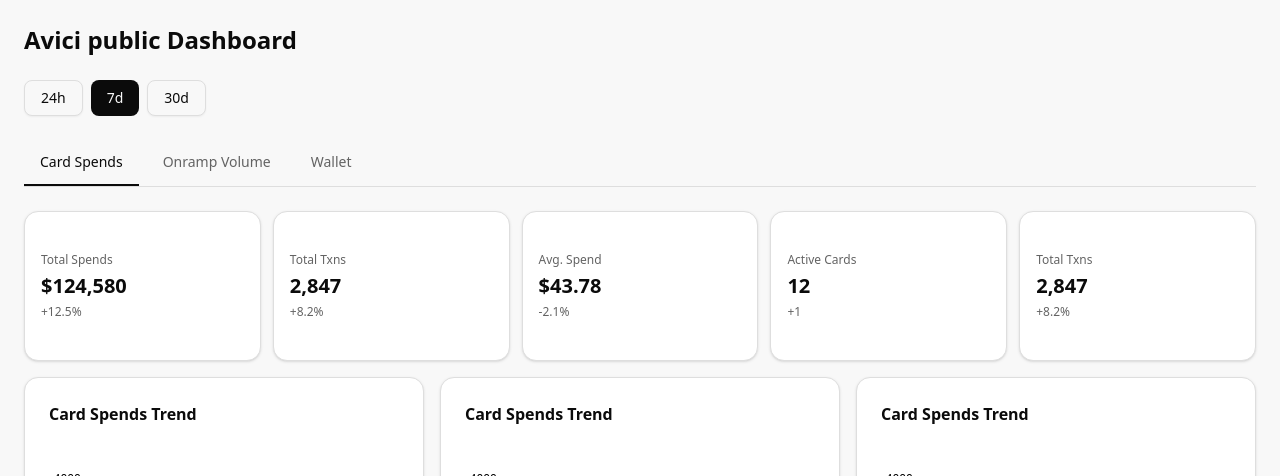
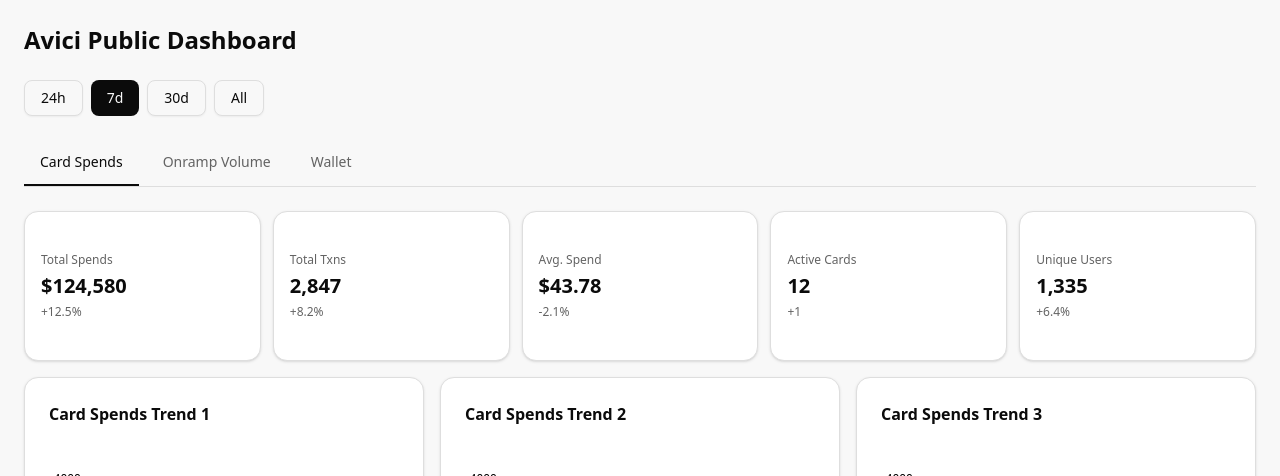
Before and after one commit to yagnadeepxo/avici-public-dashboard, a Next.js app in the folder frontend/: page / in a window 1280 px wide. Shown: the top 476 px of the page. Built offline with nearby package versions, Linux system fonts and the light colour scheme.

Commit message:
chore: fix UI

```diff
--- a/frontend/src/components/dashboard.tsx
+++ b/frontend/src/components/dashboard.tsx
@@ -6,7 +6,7 @@
 import TimeSeriesChart from "./time_series_chart"
 import CurrencyBreakdown from "./currency_breakdown"
 
-type TimePeriod =  "all" | "24h" | "7d" | "30d"
+type TimePeriod = "all" | "24h" | "7d" | "30d"
 type ActiveSection = "card-spends" | "onramp" | "wallet"
 
 export default function Dashboard() {
@@ -18,19 +18,19 @@
       <div className="max-w-7xl mx-auto">
         {/* Header */}
         <div className="mb-6">
-          <h1 className="text-2xl font-bold text-foreground">Avici public Dashboard</h1>
+          <h1 className="text-2xl font-bold text-foreground">Avici Public Dashboard</h1>
         </div>
 
-        {/* Time Period Filter - Shared across all sections */}
+        {/* Time Period Filter */}
         <div className="flex gap-2 mb-6">
-          {(["24h", "7d", "30d"] as const).map((period) => (
+          {(["24h", "7d", "30d", "all"] as const).map((period) => (
             <Button
               key={period}
               onClick={() => setTimePeriod(period)}
               variant={timePeriod === period ? "default" : "outline"}
-              className="font-medium text-sm"
+              className="font-medium text-sm capitalize"
             >
-              {period === "24h" ? "24h" : period}
+              {period === "all" ? "All" : period}
             </Button>
           ))}
         </div>
@@ -89,40 +89,25 @@
               </Card>
               <Card className="border border-border bg-card">
                 <CardContent className="p-4">
-                  <p className="text-xs text-muted-foreground mb-1">Total Txns</p>
-                  <p className="text-xl font-bold">2,847</p>
-                  <p className="text-xs text-muted-foreground mt-1">+8.2%</p>
+                  <p className="text-xs text-muted-foreground mb-1">Unique Users</p>
+                  <p className="text-xl font-bold">1,335</p>
+                  <p className="text-xs text-muted-foreground mt-1">+6.4%</p>
                 </CardContent>
               </Card>
             </div>
 
-            {/* Charts and Details */}
+            {/* Charts */}
             <div className="grid grid-cols-1 lg:grid-cols-3 gap-4">
-              <Card className="border border-border bg-card">
+              {[1, 2, 3].map((i) => (
+                <Card key={i} className="border border-border bg-card">
                   <CardHeader className="pb-3">
-                  <CardTitle className="text-base font-semibold">Card Spends Trend</CardTitle>
+                    <CardTitle className="text-base font-semibold">Card Spends Trend {i}</CardTitle>
                   </CardHeader>
                   <CardContent>
                     <TimeSeriesChart title="Card Spends" period={timePeriod} />
                   </CardContent>
                 </Card>
-              <Card className="border border-border bg-card">
-                <CardHeader className="pb-3">
-                  <CardTitle className="text-base font-semibold">Card Spends Trend</CardTitle>
-                </CardHeader>
-                <CardContent>
-                  <TimeSeriesChart title="Card Spends" period={timePeriod} />
-                </CardContent>
-              </Card>
-              <Card className="border border-border bg-card">
-                <CardHeader className="pb-3">
-                  <CardTitle className="text-base font-semibold">Card Spends Trend</CardTitle>
-                </CardHeader>
-                <CardContent>
-                  <TimeSeriesChart title="Card Spends" period={timePeriod} />
-                </CardContent>
-              </Card>
-
+              ))}
             </div>
           </div>
         )}
@@ -130,67 +115,34 @@
         {/* Onramp Volume Section */}
         {activeSection === "onramp" && (
           <div className="space-y-4">
-            {/* Top Metrics */}
             <div className="grid grid-cols-2 md:grid-cols-4 gap-3">
-              <Card className="border border-border bg-card">
+              {[
+                { title: "Total Onramp", value: "$89,450", change: "+15.3%" },
+                { title: "Total Offramp", value: "$34,200", change: "+5.2%" },
+                { title: "Net Volume", value: "$55,250", change: "+22.1%" },
+                { title: "Avg. Transaction", value: "$1,245", change: "+3.8%" },
+              ].map((item) => (
+                <Card key={item.title} className="border border-border bg-card">
                   <CardContent className="p-4">
-                  <p className="text-xs text-muted-foreground mb-1">Total Onramp</p>
-                  <p className="text-xl font-bold">$89,450</p>
-                  <p className="text-xs text-muted-foreground mt-1">+15.3%</p>
+                    <p className="text-xs text-muted-foreground mb-1">{item.title}</p>
+                    <p className="text-xl font-bold">{item.value}</p>
+                    <p className="text-xs text-muted-foreground mt-1">{item.change}</p>
                   </CardContent>
                 </Card>
-              <Card className="border border-border bg-card">
-                <CardContent className="p-4">
-                  <p className="text-xs text-muted-foreground mb-1">Total Offramp</p>
-                  <p className="text-xl font-bold">$34,200</p>
-                  <p className="text-xs text-muted-foreground mt-1">+5.2%</p>
-                </CardContent>
-              </Card>
-              <Card className="border border-border bg-card">
-                <CardContent className="p-4">
-                  <p className="text-xs text-muted-foreground mb-1">Net Volume</p>
-                  <p className="text-xl font-bold">$55,250</p>
-                  <p className="text-xs text-muted-foreground mt-1">+22.1%</p>
-                </CardContent>
-              </Card>
-              <Card className="border border-border bg-card">
-                <CardContent className="p-4">
-                  <p className="text-xs text-muted-foreground mb-1">Avg. Transaction</p>
-                  <p className="text-xl font-bold">$1,245</p>
-                  <p className="text-xs text-muted-foreground mt-1">+3.8%</p>
-                </CardContent>
-              </Card>
+              ))}
             </div>
 
-            {/* Charts and Details */}
             <div className="grid grid-cols-1 lg:grid-cols-3 gap-4">
-              <Card className="border border-border bg-card">
+              {[1, 2, 3].map((i) => (
+                <Card key={i} className="border border-border bg-card">
                   <CardHeader className="pb-3">
-                  <CardTitle className="text-base font-semibold">Onramp Volume Trend</CardTitle>
+                    <CardTitle className="text-base font-semibold">Onramp Volume Trend {i}</CardTitle>
                   </CardHeader>
                   <CardContent>
                     <TimeSeriesChart title="Onramp Volume" period={timePeriod} />
                   </CardContent>
                 </Card>
-
-              <Card className="border border-border bg-card">
-                <CardHeader className="pb-3">
-                  <CardTitle className="text-base font-semibold">Onramp Volume Trend</CardTitle>
-                </CardHeader>
-                <CardContent>
-                  <TimeSeriesChart title="Onramp Volume" period={timePeriod} />
-                </CardContent>
-              </Card>
-
-              <Card className="border border-border bg-card">
-                <CardHeader className="pb-3">
-                  <CardTitle className="text-base font-semibold">Onramp Volume Trend</CardTitle>
-                </CardHeader>
-                <CardContent>
-                  <TimeSeriesChart title="Onramp Volume" period={timePeriod} />
-                </CardContent>
-              </Card>
-
+              ))}
               <Card className="border border-border bg-card">
                 <CardHeader className="pb-3">
                   <CardTitle className="text-base font-semibold">Currency Split</CardTitle>
@@ -206,39 +158,23 @@
         {/* Wallet Section */}
         {activeSection === "wallet" && (
           <div className="space-y-4">
-            {/* Top Metrics */}
             <div className="grid grid-cols-2 md:grid-cols-4 gap-3">
-              <Card className="border border-border bg-card">
+              {[
+                { title: "Total Balance", value: "$156,890", change: "+8.5%" },
+                { title: "Swap Volume", value: "$78,450", change: "+11.2%" },
+                { title: "Deposit Volume", value: "$92,300", change: "+6.9%" },
+                { title: "Active Assets", value: "8", change: "+2" },
+              ].map((item) => (
+                <Card key={item.title} className="border border-border bg-card">
                   <CardContent className="p-4">
-                  <p className="text-xs text-muted-foreground mb-1">Total Balance</p>
-                  <p className="text-xl font-bold">$156,890</p>
-                  <p className="text-xs text-muted-foreground mt-1">+8.5%</p>
+                    <p className="text-xs text-muted-foreground mb-1">{item.title}</p>
+                    <p className="text-xl font-bold">{item.value}</p>
+                    <p className="text-xs text-muted-foreground mt-1">{item.change}</p>
                   </CardContent>
                 </Card>
-              <Card className="border border-border bg-card">
-                <CardContent className="p-4">
-                  <p className="text-xs text-muted-foreground mb-1">Swap Volume</p>
-                  <p className="text-xl font-bold">$78,450</p>
-                  <p className="text-xs text-muted-foreground mt-1">+11.2%</p>
-                </CardContent>
-              </Card>
-              <Card className="border border-border bg-card">
-                <CardContent className="p-4">
-                  <p className="text-xs text-muted-foreground mb-1">Deposit Volume</p>
-                  <p className="text-xl font-bold">$92,300</p>
-                  <p className="text-xs text-muted-foreground mt-1">+6.9%</p>
-                </CardContent>
-              </Card>
-              <Card className="border border-border bg-card">
-                <CardContent className="p-4">
-                  <p className="text-xs text-muted-foreground mb-1">Active Assets</p>
-                  <p className="text-xl font-bold">8</p>
-                  <p className="text-xs text-muted-foreground mt-1">+2</p>
-                </CardContent>
-              </Card>
+              ))}
             </div>
 
-            {/* Charts and Details */}
             <div className="grid grid-cols-1 lg:grid-cols-3 gap-4">
               <Card className="border border-border bg-card">
                 <CardHeader className="pb-3">
@@ -248,6 +184,7 @@
                   <TimeSeriesChart title="Wallet Activity" period={timePeriod} />
                 </CardContent>
               </Card>
+
               <Card className="border border-border bg-card">
                 <CardHeader className="pb-3">
                   <CardTitle className="text-base font-semibold">Asset Distribution</CardTitle>
@@ -256,7 +193,6 @@
                   <CurrencyBreakdown period={timePeriod} />
                 </CardContent>
               </Card>
-
             </div>
           </div>
         )}
```
Lines whose indentation alone changed are shown as unchanged.
